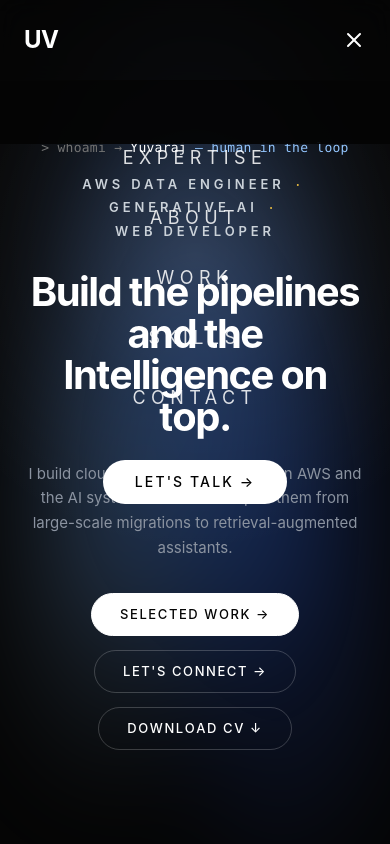
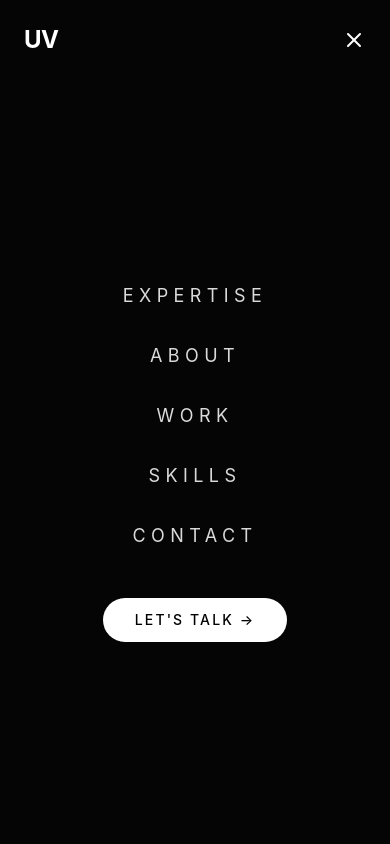
Before and after one commit to uvyuva/uvyuva.github.io, a React (Vite) app: page / in a window 390 px wide. Both pictures are taken after a click on the button "Open menu". Shown: the top 844 px of the page. Built offline with nearby package versions, Linux system fonts and the light colour scheme.

Commit message:
responsive check completed

```diff
--- a/src/components/common/RollingText.tsx
+++ b/src/components/common/RollingText.tsx
@@ -1,14 +1,17 @@
-import { Fragment } from "react";
-import { motion } from "framer-motion";
+import { Fragment, useRef } from "react";
+import { motion, useInView } from "framer-motion";
 import "./rollingtext.css";
 
 const RollingText = ({ text, className = "" }: { text: string; className?: string }) => {
+  const ref = useRef<HTMLSpanElement>(null);
+  const inView = useInView(ref, { once: true, margin: "-10%" });
+
   const words = text.split(" ");
   const total = text.replace(/ /g, "").length;
   const mid = (total - 1) / 2;
 
   return (
-    <span className={`rolling ${className}`} aria-label={text}>
+    <span ref={ref} className={`rolling ${className}`} aria-label={text}>
       {words.map((word, wi) => {
         const before = words.slice(0, wi).reduce((sum, w) => sum + w.length, 0);
         return (
@@ -22,8 +25,7 @@ const RollingText = ({ text, className = "" }: { text: string; className?: strin
                     <motion.span
                       style={{ display: "inline-block" }}
                       initial={{ y: "110%" }}
-                      whileInView={{ y: 0 }}
-                      viewport={{ once: true, margin: "-10%" }}
+                      animate={inView ? { y: 0 } : { y: "110%" }}
                       transition={{ duration: 0.6, delay: dist * 0.04, ease: [0.22, 1, 0.36, 1] }}
                     >
                       {ch}
--- a/src/components/common/rollingtext.css
+++ b/src/components/common/rollingtext.css
@@ -8,6 +8,6 @@
   display: inline-block;
   overflow: hidden;
   vertical-align: top;
-  padding-bottom: 0.14em;
+  padding: 0 0.1em 0.14em;
   margin-bottom: -0.14em;
 }
--- a/src/components/contact/Contact.tsx
+++ b/src/components/contact/Contact.tsx
@@ -89,7 +89,9 @@ const Contact = () => {
                       {s.icon}
                     </svg>
                   </span>
-                  <span className="social-label">{s.label}</span>
+                  <span className="social-label">
+                    <TextRoll text={s.label} />
+                  </span>
                 </a>
               ))}
             </div>
--- a/src/components/footer/Footer.tsx
+++ b/src/components/footer/Footer.tsx
@@ -1,4 +1,5 @@
 import "./styles.css";
+import TextRoll from "../common/TextRoll";
 
 const Footer = () => {
   const year = new Date().getFullYear();
@@ -13,7 +14,7 @@ const Footer = () => {
         </p>
 
         <a className="footer-top" href="#top">
-          Back to top ↑
+          <TextRoll text= "Back to top ↑" />
         </a>
       </div>
     </footer>
--- a/src/components/layout/Navbar.tsx
+++ b/src/components/layout/Navbar.tsx
@@ -8,7 +8,6 @@
 
 import { useEffect, useState } from "react";
 import { motion, AnimatePresence } from "framer-motion";
-import { useLenis } from "lenis/react";
 import { FiMenu, FiX } from "react-icons/fi";
 import TextRoll from "../common/TextRoll";
 
@@ -23,7 +22,7 @@ const NAV = [
 const Navbar = () => {
   const [scrolled, setScrolled] = useState(false);
   const [open, setOpen] = useState(false);
-  const lenis = useLenis();
+
 
   useEffect(() => {
     const onScroll = () => setScrolled(window.scrollY > 40);
@@ -32,25 +31,21 @@ const Navbar = () => {
     return () => window.removeEventListener("scroll", onScroll);
   }, []);
 
-  // freeze background scroll while the mobile menu is open
-  useEffect(() => {
-    if (open) lenis?.stop();
-    else lenis?.start();
-  }, [open, lenis]);
 
-  const solid = scrolled || open;
 
   return (
     <header
       className={`fixed inset-x-0 top-0 z-50 transition-all duration-300 ${
-        solid
+        open
+          ? "border-b border-white/10 bg-[#050505]"
+          : scrolled
           ? "border-b border-white/10 bg-[#050505]/80 backdrop-blur-md"
           : "border-b border-transparent bg-transparent"
       }`}
     >
       <div
         className={`mx-auto flex h-20 max-w-[1200px] items-center justify-between px-6 ${
-          solid ? "" : "[text-shadow:0_1px_16px_rgba(0,0,0,0.45)]"
+          scrolled || open ? "" : "[text-shadow:0_1px_16px_rgba(0,0,0,0.45)]"
         }`}
       >
         <a
@@ -93,15 +88,15 @@ const Navbar = () => {
         </button>
       </div>
 
-      {/* mobile menu overlay */}
+      {/* mobile menu overlay — fully opaque */}
       <AnimatePresence>
         {open && (
           <motion.div
-            className="fixed inset-x-0 bottom-0 top-20 z-40 flex flex-col items-center gap-8 bg-[#050505]/95 px-6 pt-16 backdrop-blur-xl md:hidden"
-            initial={{ opacity: 0, y: -12 }}
-            animate={{ opacity: 1, y: 0 }}
-            exit={{ opacity: 0, y: -12 }}
-            transition={{ duration: 0.3, ease: "easeOut" }}
+            className="fixed inset-x-0 bottom-0 top-20 z-40 flex flex-col items-center justify-center gap-8 bg-[#050505] px-6 md:hidden"
+            initial={{ y: "-100%" }}
+            animate={{ y: 0 }}
+            exit={{ y: "-100%" }}
+            transition={{ duration: 0.4, ease: [0.22, 1, 0.36, 1] }}
           >
             {NAV.map((item) => (
               <a
--- a/src/data/journey.ts
+++ b/src/data/journey.ts
@@ -43,7 +43,7 @@ export const journeyData: JourneyStep[] = [
       "Building AI-powered applications using LLMs, Prompt Engineering and Retrieval-Augmented Generation to automate modern workflows.",
 
     technologies: [
-      "LLMs",
+      "LLM's",
       "RAG",
       "Prompt Engineering",
       "OpenAI",
```
